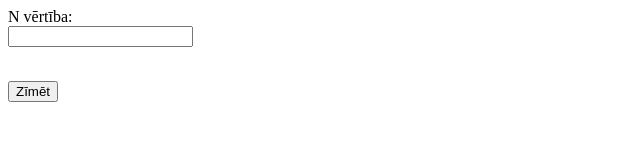
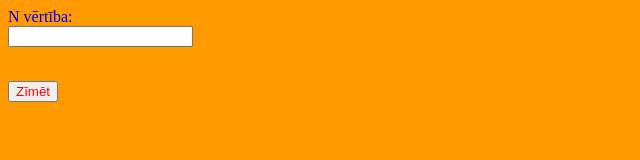
Before and after one commit to MLV49/TestWeb, a plain HTML site: page laukums.html in a window 1280 px wide. Shown: the whole page, without its empty margins (0-640 px from the left). Drawn offline with Linux system fonts and the light colour scheme.

Commit message:
Add files via upload

```diff
--- a/laukums.html
+++ b/laukums.html
@@ -3,6 +3,12 @@
         <title>Laukums</title>
         <meta charset="UTF-8">
         <meta name="viewport" content="width=device-width, initial-scale=1.0">
+        <style>
+            body {background-color: #ff9900;}
+            label   {color: blue;}
+            button    {color: red;}
+            input {color: #663300;}
+        </style>
     </head>
     <body>
  <form>
```
